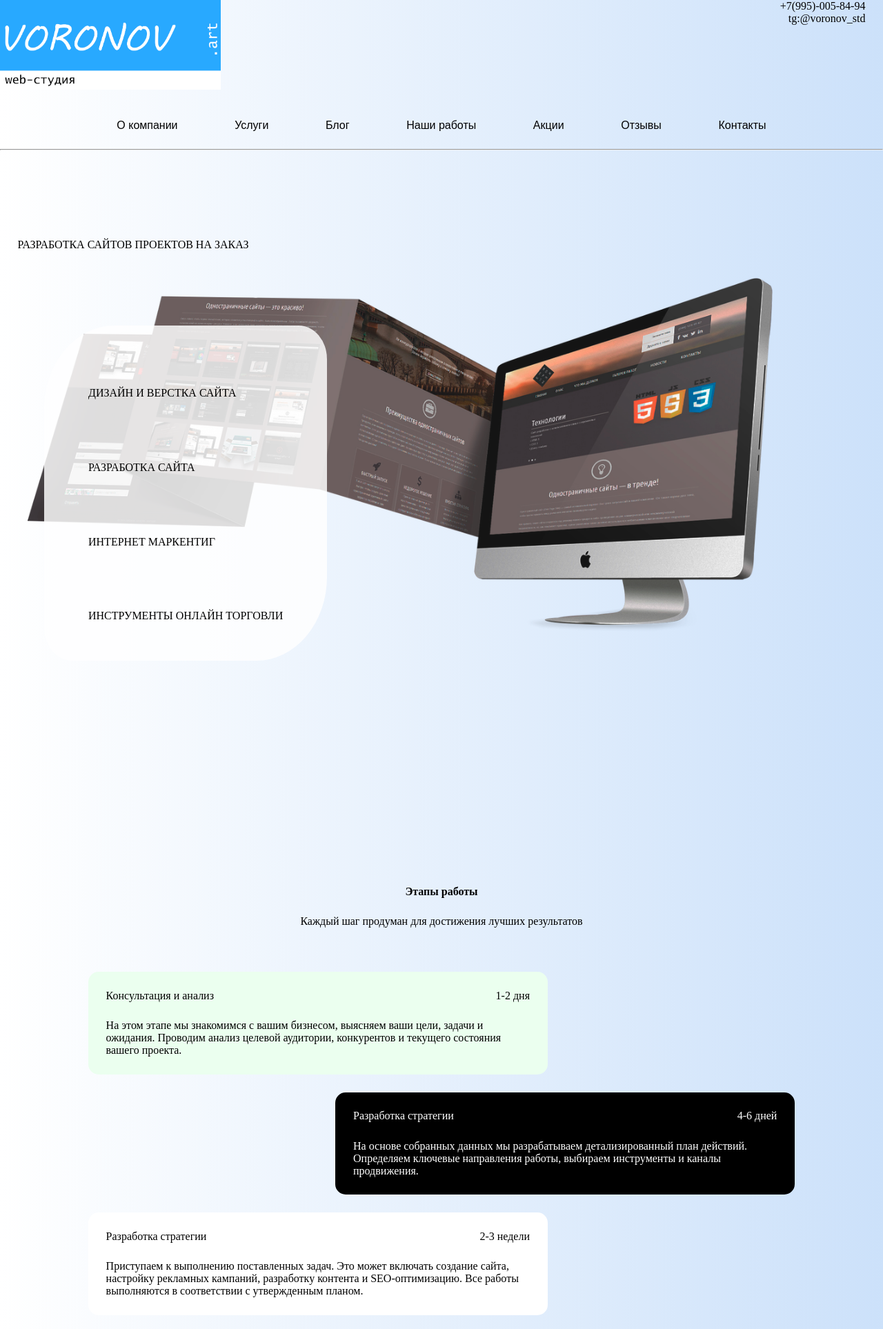
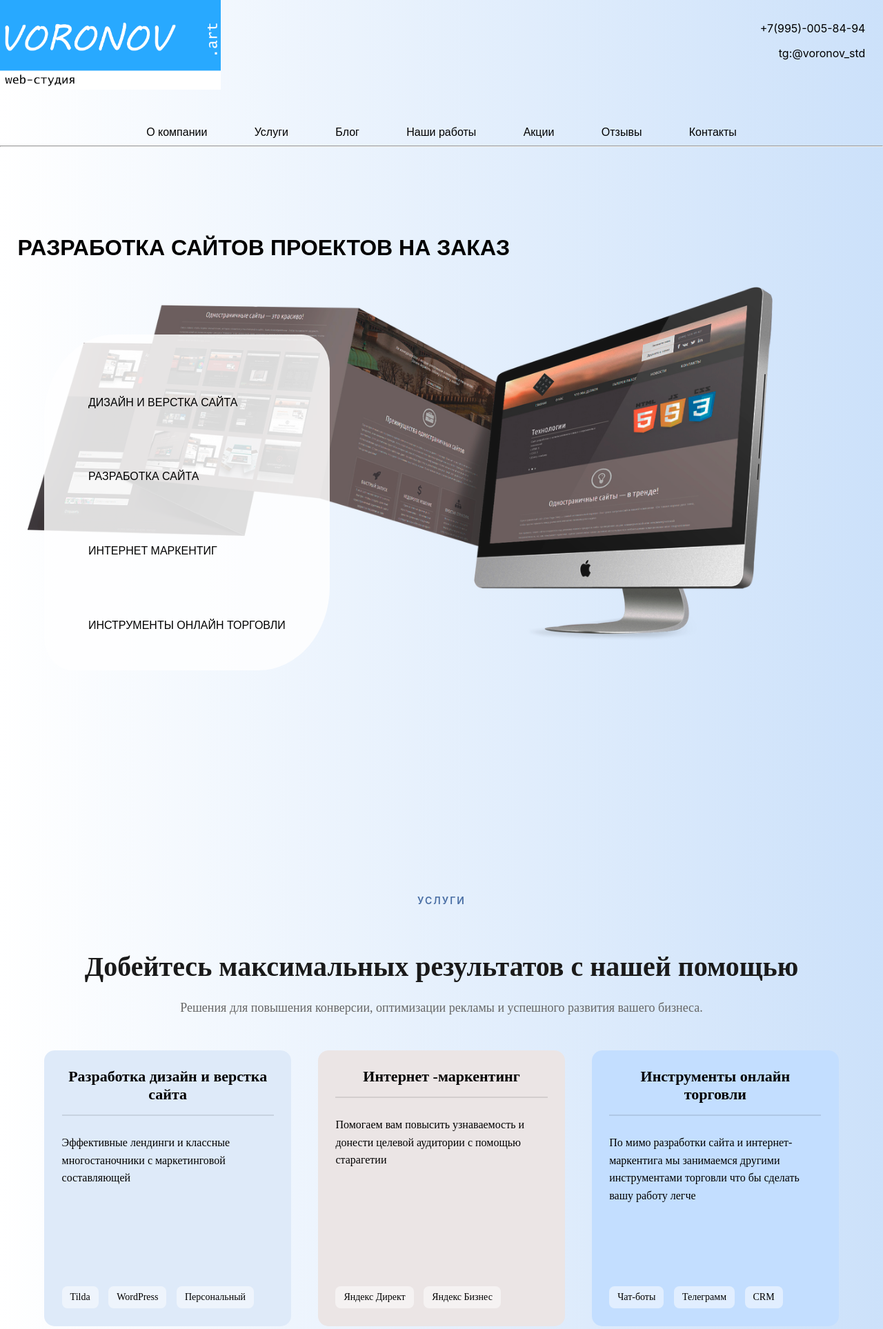
Before and after one commit to RomanKH123/voronov, a PHP site: page / in a window 1280 px wide. Shown: the top 1927 px of the page at 69% size. Run offline with PHP 8.4, Linux system fonts and the light colour scheme.

Commit message:
Новая структура

```diff
--- a/index.html
+++ b/index.html
@@ -27,7 +27,7 @@
     </div>
     <hr>
     <div class="blok_1">
-        <div class="blok_1_zg">РАЗРАБОТКА САЙТОВ ПРОЕКТОВ НА ЗАКАЗ</div>
+        <div class="blok_1_zg"><H1>РАЗРАБОТКА САЙТОВ ПРОЕКТОВ НА ЗАКАЗ</H1></div>
         <div class="blok_1_sp">
             <div class="blok_1_sp_1">
                 <div>ДИЗАЙН И ВЕРСТКА  САЙТА</div>
@@ -38,44 +38,6 @@
             <div class="blok_1_sp_2"><img src = "/img/scale_1201.png"></div>
         </div>
 
-    </div>
-    <div class="blok_2">
-        <div class="blok_2_nm">Этапы работы</div>
-        <div class="blok_2_zg">Каждый шаг продуман для достижения лучших результатов</div>
-        <div>
-            <div class="blok_2_1">
-                <div class="nm">
-                    <div>Консультация и анализ</div>
-                    <p>1-2 дня</p>
-                </div>
-                <div>На этом этапе мы знакомимся с вашим бизнесом, выясняем ваши цели, задачи и ожидания.
-                    Проводим анализ целевой аудитории, конкурентов и текущего состояния вашего проекта.</div>
-            </div>
-            <div class="blok_2_2">
-                <div class="nm">
-                    <div>Разработка стратегии</div>
-                    <p>4-6 дней</p>
-                </div>
-                <div>На основе собранных данных мы разрабатываем детализированный план действий.
-                    Определяем ключевые направления работы, выбираем инструменты и каналы продвижения.</div>
-            </div>
-            <div class="blok_2_3">
-                <div class="nm">
-                    <div>Разработка стратегии</div>
-                    <p>2-3 недели</p>
-                </div>
-                <div>Приступаем к выполнению поставленных задач. Это может включать создание сайта, настройку рекламных кампаний, разработку контента и SEO-оптимизацию.
-                     Все работы выполняются в соответствии с утвержденным планом.</div>
-            </div>
-            <div class="blok_2_4">
-                <div>
-                    <div>Мониторинг и оптимизация</div>
-                    <div></div>
-                </div>
-                <div>После запуска мы внимательно отслеживаем результаты, собираем данные и проводим анализ эффективности.
-                    При необходимости вносим коррективы, чтобы повысить результативность.</div>
-            </div>
-        </div>
     </div>
     <div class="blok_3">
         <div class="blok_3_nm">Услуги</div>
@@ -168,5 +169,6 @@
         <button>Подробнее</button>
 
     </div>
+Бы
 </body>
 </html>
--- a/style/main.css
+++ b/style/main.css
@@ -1,45 +1,71 @@
-*{
+/* Сброс стилей и подключение шрифтов */
+* {
     margin: 0;
     padding: 0;
+    box-sizing: border-box;
 }
+
+/* Подключение всех шрифтов */
 @import url('https://fonts.googleapis.com/css2?family=Philosopher:wght@400;700&display=swap');
-@import url('https://fonts.googleapis.com/css2?family=Abhaya+Libre:wght@800&display=swap');
 @import url('https://fonts.googleapis.com/css2?family=Abyssinica+SIL&display=swap');
 @import url('https://fonts.googleapis.com/css2?family=Inter:wght@100..900&display=swap');
-@import url('https://fonts.googleapis.com/css2?family=Jura:wght@300..700&display=swap');
 @import url('https://fonts.googleapis.com/css2?family=Judson:ital,wght@0,400;0,700;1,400&display=swap');
 @import url('https://fonts.googleapis.com/css2?family=Bona+Nova+SC:ital,wght@0,400;0,700;1,400&display=swap');
 @import url('https://fonts.googleapis.com/css2?family=Alice&display=swap');
 @import url('https://fonts.googleapis.com/css2?family=Angkor&display=swap');
 @import url('https://fonts.googleapis.com/css2?family=Aboreto&display=swap');
 @import url('https://fonts.googleapis.com/css2?family=Abhaya+Libre:wght@800&display=swap');
+@import url('https://fonts.googleapis.com/css2?family=Jura:wght@300;400;500;600;700&display=swap');
 
-
+/* Основные стили */
 body {
     background: linear-gradient(to right, white, #cce1fa);
+    font-family: 'Inter', sans-serif;
+    color: #000000;
+    overflow-x: hidden;
+}
 
-
-}
-header{
-    display: inline-flex;
-    width: 100%;
-
-}
-hr{
-    margin-top: 2vw;
-}
-a{
+/* Ссылки */
+a {
     text-decoration: none;
     color: #000000;
+    transition: color 0.3s ease;
 }
-button{
+
+a:hover {
+    color: #4a6fa5;
+}
+
+/* Кнопки */
+button {
     cursor: pointer;
     border: none;
     color: #ffffff;
     background-color: #000000;
     padding: 2vw;
     border-radius: 15px;
+    font-family: 'Aboreto', sans-serif;
+    font-weight: 400;
+    font-size: 16px;
+    transition: all 0.3s ease;
+    text-transform: uppercase;
+    letter-spacing: 1px;
 }
+
+button:hover {
+    background-color: #333333;
+    transform: translateY(-2px);
+    box-shadow: 0 4px 12px rgba(0,0,0,0.2);
+}
+
+/* Шапка */
+header {
+    display: flex;
+    align-items: center;
+    justify-content: space-between;
+    width: 100%;
+}
+
 .shap_1{
     width: 50%;
 
@@ -54,24 +80,39 @@ button{
 .kontakt *{
     display: flex;
     margin-left: auto;
+    padding-bottom: 1vh;
     margin-right: 1vw;
 }
-.menu_st{
+/* Меню */
+.menu_st {
     margin-top: 3vw;
     display: flex;
+    justify-content: center;
     align-items: center;
+    width: 80%;
     margin-left: auto;
     margin-right: auto;
-    width: 80%;
     font-family: 'Philosopher', sans-serif;
-}
-.menu_st *{
-    display: inline-flex;
-    margin-left: auto;
-    margin-right: auto;
-    cursor: pointer;
+    font-weight: 400;
 }
 
+.menu_st div {
+    margin: 0 1.5vw;
+    cursor: pointer;
+    padding: 10px 15px;
+    border-radius: 8px;
+    transition: all 0.3s ease;
+    font-size: 16px;
+}
+
+.menu_st div:hover {
+    background-color: rgba(74, 111, 165, 0.1);
+    color: #4a6fa5;
+}
+
+
+
+/* Блок 1 */
 .blok_1{
     margin-top: 10vw;
 }
@@ -79,7 +120,7 @@ button{
     display: flex;
     margin-bottom: 3vw;
     margin-left: 2vw;
-    font-family: 'Abhaya Libre', serif;
+    font-family: 'Abhaya Libre', sans-serif;
 }
 .blok_1_sp{
     display: flex;
@@ -99,7 +140,7 @@ button{
     margin-right: auto  ;
     border: #000000;
     border-radius: 25% 10%;
-
+     font-family: 'Abyssinica SIL', sans-serif;
 
 
 }
@@ -122,224 +163,315 @@ button{
     width: 90%;
 }
 
-.blok_2{
+/* Блок 2 - Этапы работы */
+.blok_2 {
     width: 80%;
-    align-items: center;
-    margin-left: auto;
-    margin-right: auto;
-    margin-top: 20vw;
+    margin: 20vw auto 0;
     min-height: 100vh;
 }
-.blok_2_nm{
+
+.blok_2_nm {
     text-align: center;
-    font-weight: bold;
+    font-family: 'Abhaya Libre', serif;
+    font-weight: 800;
+    font-size: 32px;
+    margin-bottom: 20px;
 }
-.blok_2_zg{
+
+.blok_2_zg {
     text-align: center;
     margin-top: 2vw;
     margin-bottom: 5vw;
+    font-family: 'Abyssinica SIL', serif;
+    font-size: 20px;
+    color: #555;
 }
-.blok_2 .nm{
-    margin-bottom: 2vw;
-    width: 100%;
-    display: flex;
 
+.blok_2 > div {
+    position: relative;
 }
-.nm p{
+
+/* Общие стили для блоков этапов */
+.blok_2_1, .blok_2_2, .blok_2_3, .blok_2_4 {
+    padding: 2vw;
+    border-radius: 15px;
+    margin-bottom: 3vh;
+    position: relative;
+    transition: transform 0.3s ease;
+}
+
+.blok_2_1:hover, .blok_2_2:hover, .blok_2_3:hover, .blok_2_4:hover {
+    transform: translateY(-5px);
+}
+
+.blok_2_1 {
+    background-color: #ebffef;
+    width: 60%;
+}
+
+.blok_2_2 {
     margin-left: auto;
     margin-right: 0;
-}
-.blok_2_1{
-    padding: 2vw;
-    width: 60%;
-    background-color: #ebffef;
-    border-radius: 15px;
-    margin-bottom: 2vw;
-}
-.blok_2_2{
-    margin-left: auto;
-    margin-right: 0;
-    padding: 2vw;
     width: 60%;
     color: #ffffff;
     background-color: #000000;
-    border-radius: 15px;
-    margin-bottom: 2vw;
 }
-.blok_2_3{
-    padding: 2vw;
+
+.blok_2_3 {
+    background-color: #ffffff;
     width: 60%;
-    background-color: #ffffff;
-    border-radius: 15px;
-    margin-bottom: 2vw;
+    box-shadow: 0 5px 15px rgba(0,0,0,0.1);
 }
-.blok_2_4{
+
+.blok_2_4 {
     margin-left: auto;
     margin-right: 0;
-    padding: 2vw;
     width: 60%;
     background-color: #f7def5;
-    border-radius: 15px;
 }
 
-.blok_3{
+/* Заголовки этапов */
+.nm {
+    display: flex;
+    justify-content: space-between;
+    align-items: center;
+    margin-bottom: 2vh;
+    width: 100%;
+    font-family: 'Judson', serif;
+    font-weight: 700;
+    font-size: 20px;
+}
+
+.nm p {
+    margin: 0;
+    font-family: 'Jura', sans-serif;
+    font-weight: 500;
+    font-size: 14px;
+    color: #666;
+}
+
+/* Текст этапов - ВАЖНО: Jura здесь! */
+.nm_txt {
+    font-family: 'Jura', sans-serif;
+    font-weight: 400;
+    font-size: 16px;
+    line-height: 1.6;
+    color: inherit;
+}
+
+/* Для черного блока сделаем текст светлее */
+.blok_2_2 .nm_txt {
+    color: #e0e0e0;
+}
+
+/* Блок 3 - Услуги */
+.blok_3 {
     margin-top: 20vw;
     min-height: 100vh;
+    padding: 0 2vw;
 }
-.blok_3_nm{
-    margin-left: 10vw;
+
+.blok_3_nm {
+    display: flex;
+    justify-content: center;
+    font-family: 'Inter', sans-serif;
+    font-weight: 600;
+    font-size: 14px;
+    color: #4a6fa5;
+    text-transform: uppercase;
+    letter-spacing: 2px;
 }
-.blok_3_zg{
-    font-weight: bold;
+
+.blok_3_zg {
+    font-weight: 800;
     text-align: center;
     margin-top: 5vw;
+    font-family: 'Abhaya Libre', serif;
+    font-size: clamp(28px, 5vw, 40px);
+    color: #1a1a1a;
 }
-.blok_3_tg{
+
+.blok_3_tg {
     text-align: center;
     margin-top: 2vw;
     margin-bottom: 4vw;
-
-}
-.blok_3_ln{
-    display: inline-flex;
-    align-items: center;
-}
-.ln_1{
-    background-color: #DEEAF9;
+    font-family: 'Abyssinica SIL', serif;
+    font-size: 18px;
+    color: #666;
+    max-width: 800px;
     margin-left: auto;
     margin-right: auto;
-    width: 25%;
-    border-radius: 15px;
-    padding: 2vw;
-    margin-left: 3vw;
-    cursor: pointer;
 }
-.ln_2{
-    background-color: #F9F9F9;
-    margin-left: auto;
-    margin-right: auto;
-    width: 25%;
+
+.blok_3_ln {
+    display: flex;
+    justify-content: center;
+    gap: 3vw;
+    align-items: stretch;
+}
+
+.ln_1, .ln_2, .ln_3 {
+    flex: 1;
     border-radius: 15px;
     padding: 2vw;
     cursor: pointer;
+    transition: all 0.3s ease;
+    display: flex;
+    flex-direction: column;
+    min-height: 400px;
 }
-.ln_3{
+
+.ln_1:hover, .ln_2:hover, .ln_3:hover {
+    transform: translateY(-10px);
+    box-shadow: 0 15px 30px rgba(0,0,0,0.15);
+}
+
+.ln_1 {
+    background-color: #DEEAF9;
+    margin-left: 3vw;
+}
+
+.ln_2 {
+    background-color: #ebe5e5;
+}
+
+.ln_3 {
     background-color: #C3DEFF;
-    margin-left: auto;
-    margin-right: auto;
-    width: 25%;
-    border-radius: 15px;
-    padding: 2vw;
     margin-right: 3vw;
-    cursor: pointer;
 }
-.ln_b_1{
+
+.ln_b_1 {
     text-align: center;
     margin-bottom: 2vw;
+    font-family: 'Bona Nova SC', serif;
+    font-size: 22px;
+    font-weight: 700;
+    padding-bottom: 2vh;
+    border-bottom: 2px solid rgba(0,0,0,0.1);
 }
-.ln_b_2{
+
+.ln_b_2 {
     margin-bottom: 1vw;
+    font-family: 'Abyssinica SIL', serif;
+    font-size: 16px;
+    line-height: 1.6;
+    flex-grow: 1;
+    padding-bottom: 2vh;
 }
-.ln_b_3 *{
+
+.ln_b_3 div {
     margin-top: 1vw;
+    font-family: 'Abyssinica SIL', serif;
+    font-size: 14px;
+    padding: 8px 12px;
+    background-color: rgba(255,255,255,0.5);
+    border-radius: 8px;
+    display: inline-block;
+    margin-right: 10px;
 }
-.blok_3 button{
+
+.blok_3 button {
     margin-top: 2vw;
     display: flex;
     align-items: center;
     margin-left: auto;
     margin-right: auto;
+    padding: 15px 40px;
 }
 
-/* Жесткое выравнивание высоты */
-.blok_3_ln {
-
-    align-items: stretch; /* Ключевое свойство! */
-    gap: 3vw;
+/* Блок 4 - Тарифы */
+.blok_4 {
+    margin-top: 20vw;
+    min-height: 100vh;
+    padding: 0 2vw;
 }
 
-.ln_1, .ln_2, .ln_3 {
-    flex: 1;
+.blok_4_1, .blok_4_2, .blok_4_3 {
+    border-radius: 15px;
+    padding: 2vw;
+    min-height: 300px;
     display: flex;
     flex-direction: column;
 }
 
-/* Создаем контейнер для контента */
-.ln_1 > *, .ln_2 > *, .ln_3 > * {
-    flex-shrink: 0; /* Не сжимается */
+.blok_4_1 {
+    background-color: #f6d8f3;
+    width: 30%;
+    margin-left: 3vw;
 }
 
-/* Средний блок растягивается */
-.ln_b_2 {
-    flex-grow: 1;
-    flex-shrink: 1;
-    overflow: hidden; /* Обрезает лишний текст если нужно */
+.blok_4_2 {
+    width: 30%;
+    background-color: #ffffff;
+    box-shadow: 0 5px 15px rgba(0,0,0,0.1);
 }
-.blok_4{
-    min-height: 100vh;
-    align-items: center;
-}
-.blok_4_1{
-    background-color: #f6d8f3;
-    border-radius: 15px;
-    padding: 2vw;
-    margin-left: 3vw;
 
-}
-.blok_4_2{
-    background-color: #ffffff;
-    border-radius: 15px;
-    padding: 2vw;
-}
-.blok_4_3{
+.blok_4_3 {
+    width: 30%;
     background-color: #ebffef;
-    border-radius: 15px;
-    padding: 2vw;
     margin-right: 3vw;
 }
-.blok_4_batton{
+
+.blok_4_batton {
     margin-top: 3vw;
     display: flex;
     align-items: center;
     margin-left: auto;
     margin-right: auto;
+    padding: 15px 40px;
 }
-.blok_5{
 
+/* Блок 5 - Стоимость и сроки */
+.blok_5 {
+    margin-top: 20vw;
     min-height: 100vh;
-    align-items: center;
+    padding: 0 2vw;
+}
+
+.blok_5_ln {
+    margin-top: 5vw;
+    display: flex;
     width: 100%;
+    gap: 3vw;
 }
-.blok_5_1{
-    background-color: #c4dcfa;
+
+.blok_5_1, .blok_5_2 {
+    flex: 1;
     border-radius: 15px;
     padding: 2vw;
+    min-height: 300px;
+    display: flex;
+    flex-direction: column;
+}
+
+.blok_5_1 {
+    background-color: #c4dcfa;
     margin-left: 3vw;
-    margin-right: auto;
+}
 
+.blok_5_2 {
+    background-color: #ffffff;
+    margin-right: 3vw;
+    box-shadow: 0 5px 15px rgba(0,0,0,0.1);
 }
-.blok_5_2{
-    background-color: #ffffff;
-    border-radius: 15px;
-    padding: 2vw;
-    margin-right: 3vw;
-    margin-left: auto;
 
+/* Блок 6 - Наши работы */
+.blok_6 {
+    margin-top: 20vw;
+    min-height: 100vh;
+    padding: 0 2vw;
 }
-.blok_5_ln{
-    margin-top: 5vw;
-    display: inline-flex;
-    width: 100%;
-}
-.blok_5_ln *{
-    width: 40vw;
-}
-.blok_6_nm{
-    font-weight: bold;
+
+.blok_6_nm {
+    font-weight: 800;
     display: flex;
     justify-content: center;
+    font-family: 'Abhaya Libre', serif;
+    font-size: 32px;
+    margin-bottom: 20px;
 }
-.blok_6_txt{
+
+.blok_6_txt {
     display: flex;
     margin-left: auto;
     margin-right: auto;
```
Also changed, not shown: other parts of index.html (+39 -0 lines), other parts of style/main.css (+77 -17 lines).
